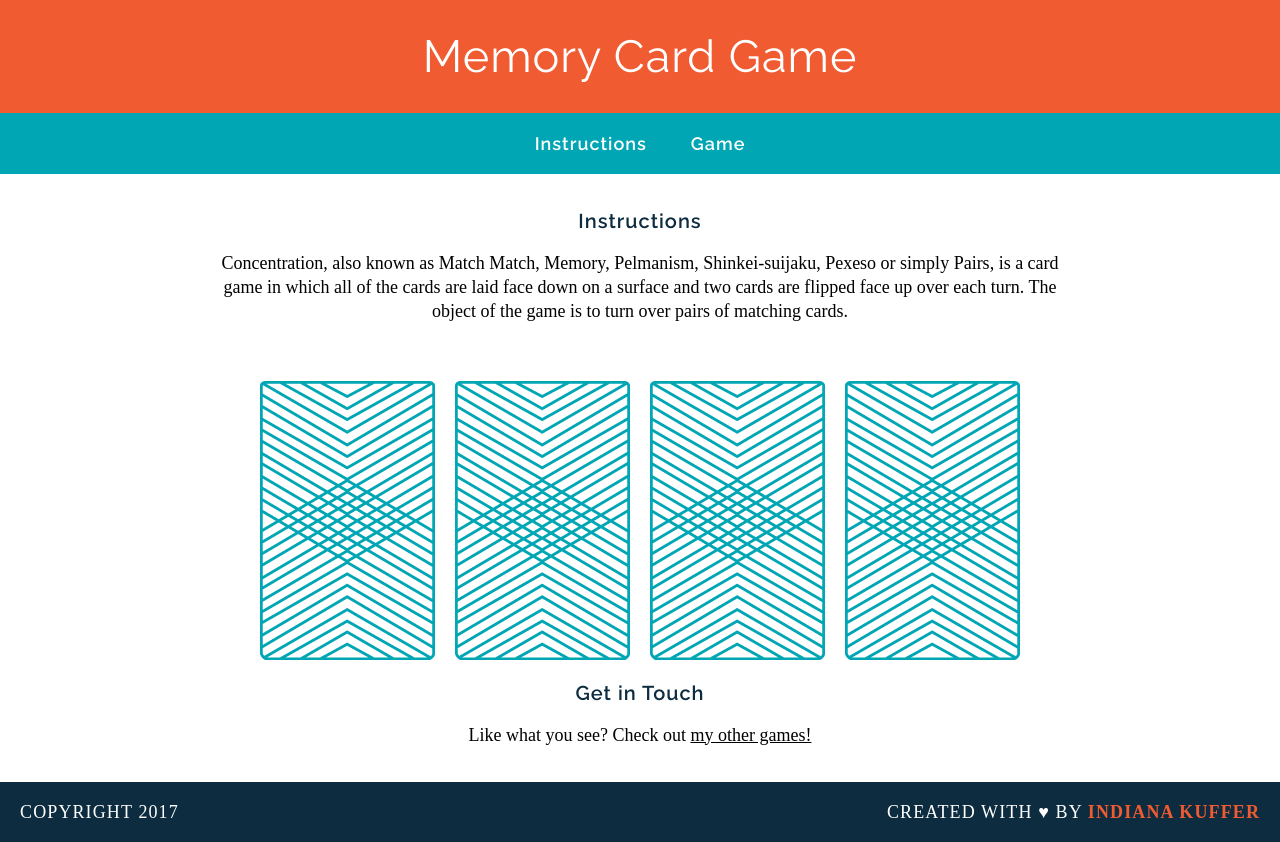
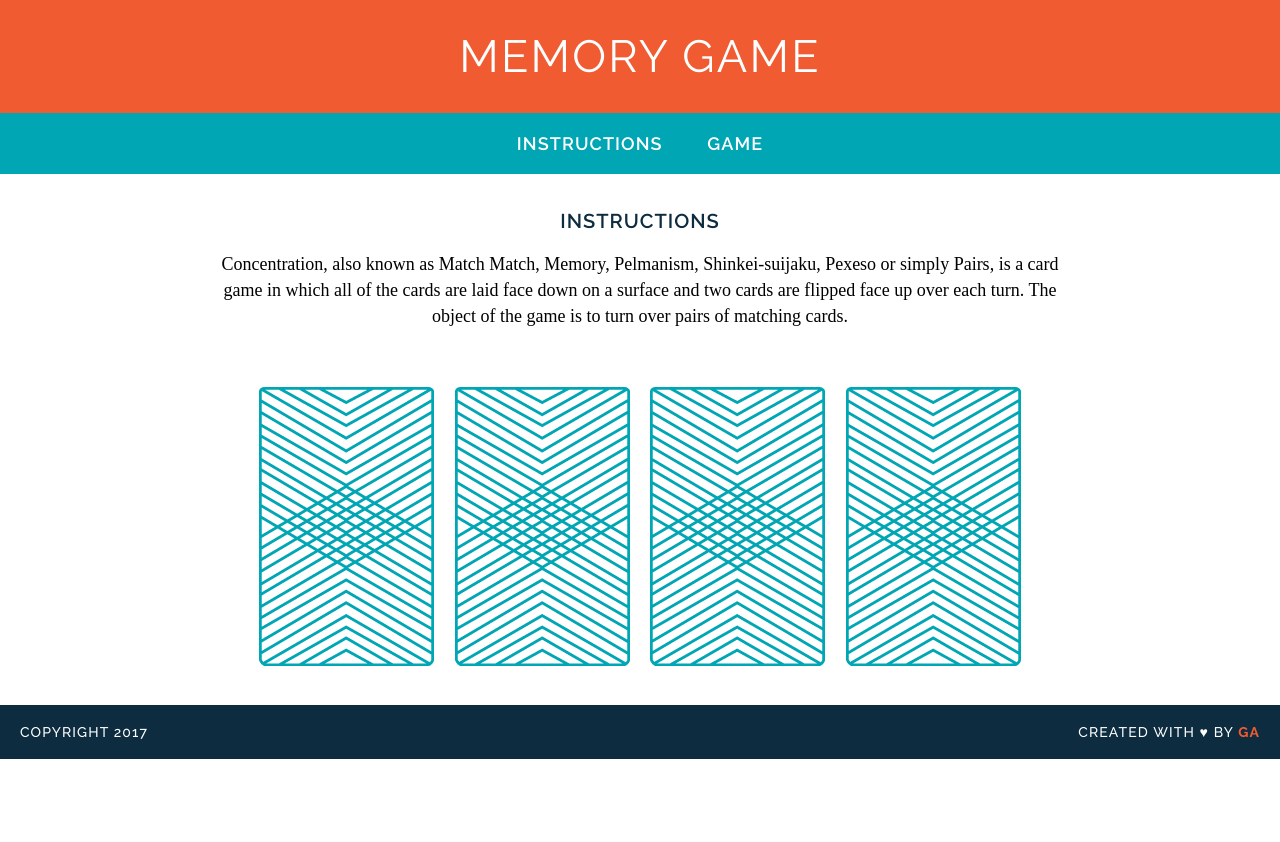
Before and after one commit to indianakuffer/wdi-fundamentals-memorygame, a plain HTML site: page memory_game/index.html in a window 1280 px wide. After the commit the page ends 800 px from the top, so only its background shows below. Drawn offline with Linux system fonts and the light colour scheme; a web font is replaced by a local one.

Commit message:
added GA-provided files

```diff
--- a/memory_game/css/style.css
+++ b/memory_game/css/style.css
@@ -1,69 +1,102 @@
+/* =============================
+GENERAL STYLES
+================================ */
 body {
+  font-family: "Raleway", sans-serif;
   text-align: center;
+  font-size: 18px;
+  -webkit-font-smoothing: antialiased;
   margin: 0;
 }
 
+.clearfix:after {
+  visibility: hidden;
+  display: block;
+  content: " ";
+  clear: both;
+  height: 0;
+  font-size: 0;
+}
+
+/* =============================
+TYPOGRAPHY
+================================ */
+h1, h2 {
+  text-transform: uppercase;
+}
+
+h1 {
+  color: white;
+  font-size: 45px;
+  margin: 0;
+  font-weight: 400;
+  letter-spacing: 0.05em;
+}
+
+h2 {
+  color: #0D2C40;
+  letter-spacing: 0.05em;
+  font-weight: 600;
+  font-size: 20px;
+}
+
+p {
+  font-family: "Droid Serif", serif;
+  line-height: 26px;
+}
+
+a {
+  color: white;
+  text-decoration: none;
+  text-transform: uppercase;
+  font-weight: 600;
+  letter-spacing: .06em;
+
+  margin: 0 20px;
+  /* For hover style transition (bonus) */
+  border-bottom: 2px solid transparent;
+/*   transition: all .3s ease-in-out; */
+}
+
+a:hover {
+  border-bottom: 2px solid white;
+}
+/* =============================
+HEADER
+================================ */
 header {
   background-color: #F15B31;
-  color: white;
   padding: 30px 20px;
 }
 
-h1 {
-  font-family: "Raleway", sans-serif;
-  font-weight: 400;
-  letter-spacing: 1px;
-  font-size: 45px;
-  margin: 0;
-}
-
-a {
-  color: inherit;
-}
-
+/* =============================
+NAV
+================================ */
 nav {
   background-color: #00A6B3;
   padding: 20px 0;
 }
-nav a {
-  font-family: "Raleway", sans-serif;
-  color: white;
-  margin: 0 20px;
-  letter-spacing: 1px;
-  font-weight: 600;
-  font-size: 18px;
-  text-decoration: none;
-  border-bottom: 2px solid transparent;
-}
 
-nav a:hover {
-  border-color: white;
-}
-
+/* =============================
+MAIN SECTION
+================================ */
 
 main {
   width: 850px;
   margin: 35px auto;
 }
 
-h2 {
-  font-family: "Raleway", sans-serif;
-  color: #0D2C40;
-  letter-spacing: 1px;
-  font-weight: 600;
-  font-size: 20px;
+
+/* =============================
+GAME BOARD
+================================ */
+img {
+  margin: 40px 8px 0;
 }
 
-p {
-  font-family: "Droid Serif", serif;
-  line-height: 24px;
-  font-size: 18px;
-}
-
-img {
-  margin: 40px 8px 0 8px;
-}
-
+/* =============================
+FOOTER
+================================ */
 footer {
   text-transform: uppercase;
   padding: 0 20px;
@@ -72,26 +105,20 @@ footer {
   font-size: 14px;
   letter-spacing: .08em;
   font-weight: 500;
+
 }
 
 .copyright {
   float: left;
+  font-family: "Raleway", sans-serif;
 }
 
 .message {
   float: right;
-}
-
-.clearfix:after {
-visibility: hidden;
-display: block;
-content: " ";
-clear: both;
-height: 0;
-font-size: 0;
+  font-family: "Raleway", sans-serif;
 }
 
 .name {
-  font-weight: 700;
   color: #F15B31;
+  font-weight: bold;
 }
--- a/memory_game/index.html
+++ b/memory_game/index.html
@@ -1,34 +1,42 @@
 <!DOCTYPE html>
-<html lang="en" dir="ltr">
+<html lang="en">
 <head>
-    <meta charset="utf-8">
+	<meta charset="UTF-8">
 	<title>Memory Card Game</title>
-    <link rel="stylesheet" href="css/style.css" type="text/css">
 	<link href="https://fonts.googleapis.com/css?family=Droid+Serif|Raleway:400,500,600,700" rel="stylesheet">
+	<link rel="stylesheet" href="css/style.css">
 </head>
 <body>
+
 	<header>
-      <h1>Memory Card Game</h1>
+		<h1>Memory Game</h1>
 	</header>
+
 	<nav>
-      <a href="#instructions">Instructions</a>
-      <a href="#game">Game</a>
+		<a href="#">Instructions</a>
+		<a href="#">Game</a>
 	</nav>
+
+
 	<main>
-      <h2 id="instructions">Instructions</h2>
-      <p>Concentration, also known as Match Match, Memory, Pelmanism, Shinkei-suijaku, Pexeso or simply Pairs, is a card game in which all of the cards are laid face down on a surface and two cards are flipped face up over each turn. The object of the game is to turn over pairs of matching cards.</p>
-      <div id="game">
+		<h2>Instructions</h2>
+
+		<p>
+			Concentration, also known as Match Match, Memory, Pelmanism, Shinkei-suijaku, Pexeso or simply Pairs, is a card game in which all of the cards are laid face down on a surface and two cards are flipped face up over each turn. The object of the game is to turn over pairs of matching cards.
+		</p>
+
+		<div>
 			<img src="images/back.png" alt="Queen of Diamonds">
 			<img src="images/back.png" alt="Queen of Hearts">
 			<img src="images/back.png" alt="King of Diamonds">
 			<img src="images/back.png" alt="King of Hearts">
 		</div>
-      <h2>Get in Touch</h2>
-      <p>Like what you see? Check out <a href="https://indianakuffer.itch.io/" target="_blank">my other games!</a></p>
+
 	</main>
+
 	<footer class="clearfix">
 		<p class="copyright">Copyright 2017</p>
-      <p class="message">Created with &hearts; by <span class="name">Indiana Kuffer</span></p>
+		<p class="message">Created with &hearts; by <span class="name">GA</span></p>
 	</footer>
 </body>
 </html>
```
Lines whose indentation alone changed are shown as unchanged.
